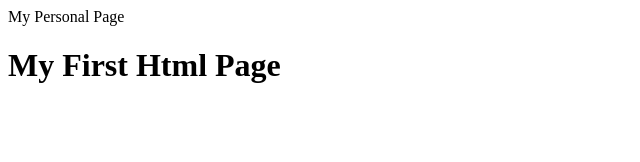
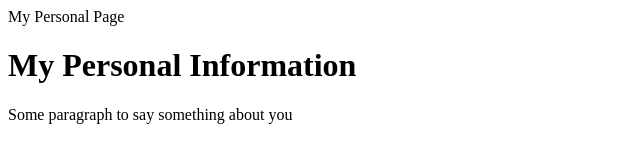
Before and after one commit to ninedev90/me, a plain HTML site: page index.html in a window 1280 px wide. Shown: the whole page, without its empty margins (0-640 px from the left). Drawn offline with Linux system fonts and the light colour scheme.

Commit message:
Teaching wife how to use html
Teaching wife how to use html

```diff
--- a/index.html
+++ b/index.html
@@ -1,6 +1,11 @@
 <html>
 <head>My Personal Page</head>
 <body>
-  <h1>My First Html Page</h1>
+  <div>
+    <h1> My Personal Information </h1>
+  </div>
+  <div>
+    <p>Some paragraph to say something about you</p>
+  </div>
 </body>
 <html>
```
